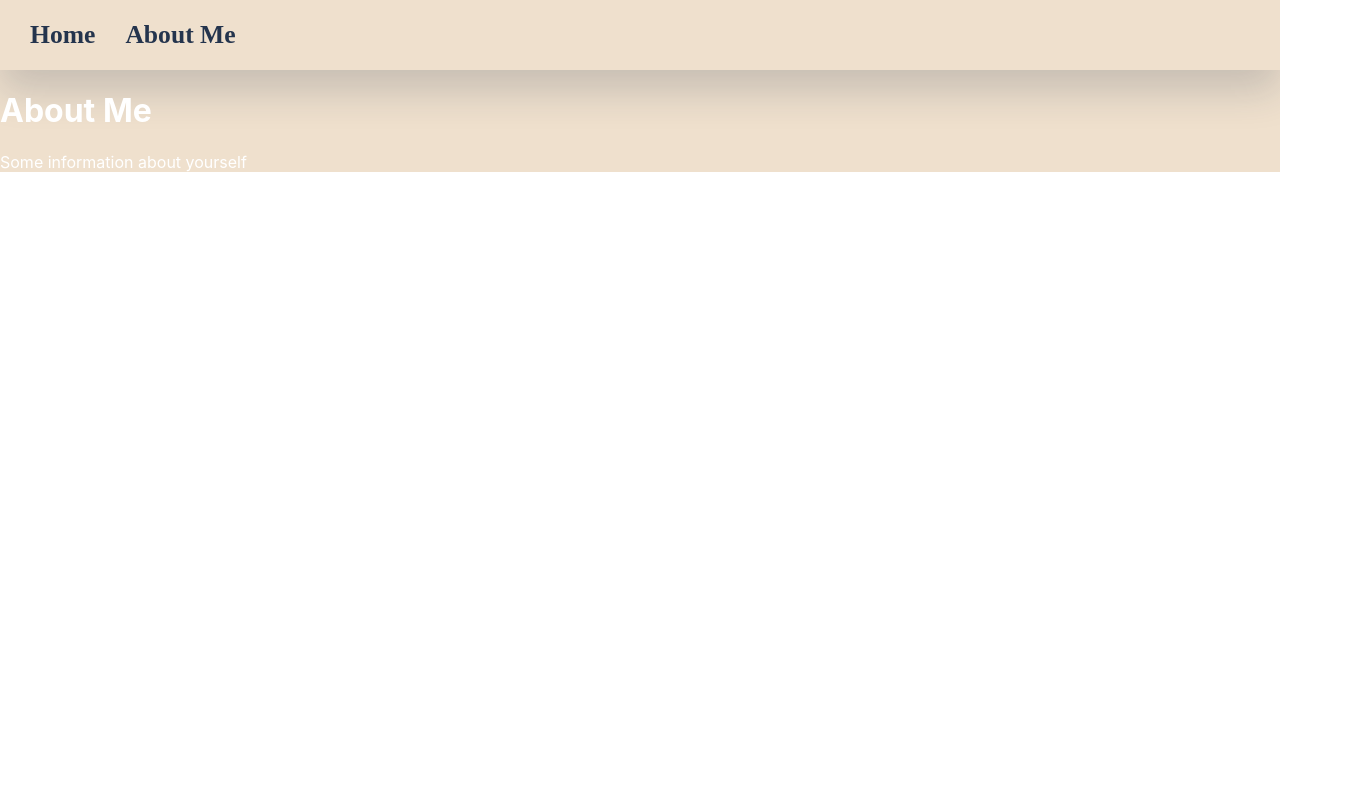
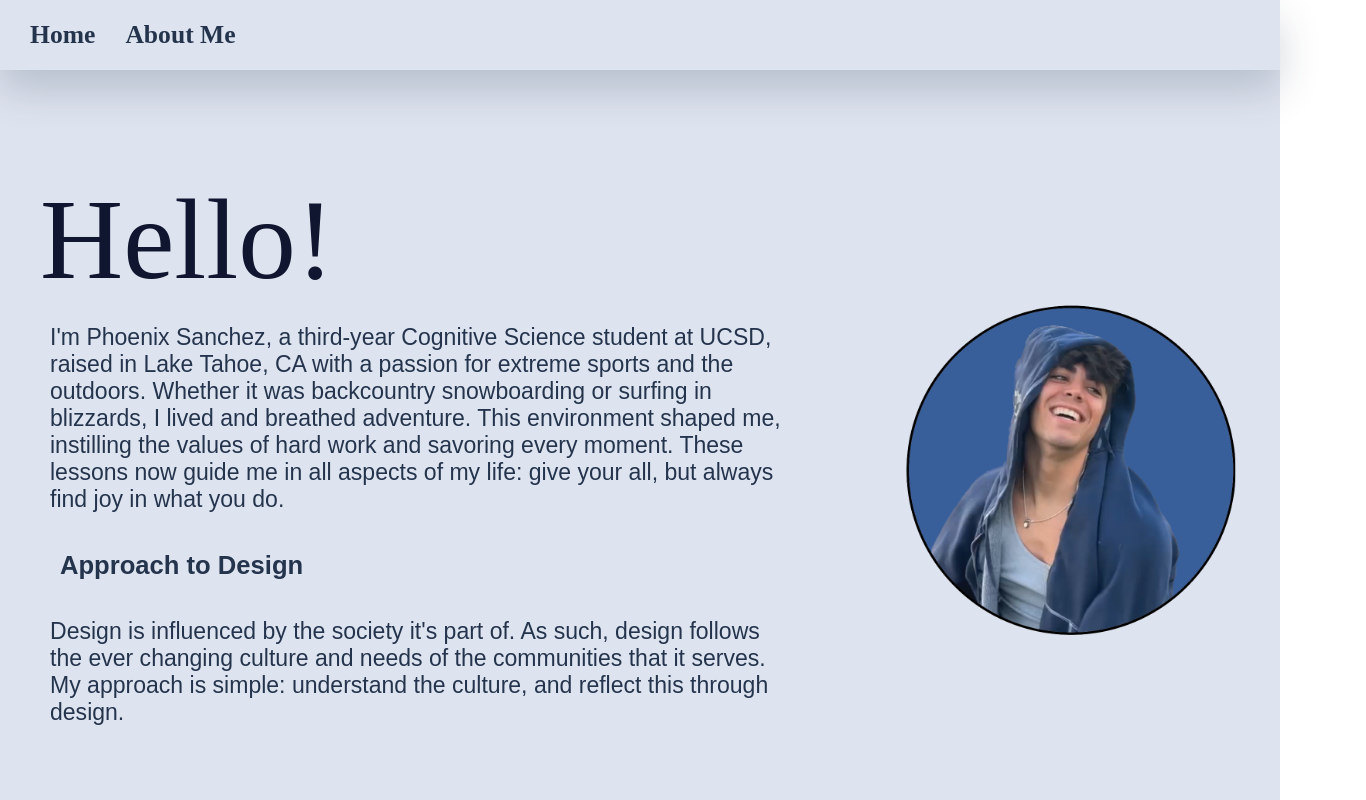
Before and after one commit to pssanchez/personalwebsite2, a React (Create React App) app: page /about in a window 1280 px wide. Shown: the top 800 px of the page, 1366 px wide, since content can reach past the window. Built offline with nearby package versions, Linux system fonts and the light colour scheme; a web font is replaced by a local one.

Commit message:
finished about me

```diff
--- /dev/null
+++ b/src/Aboutme.css
@@ -0,0 +1,46 @@
+
+.about-body{
+    display: flex;
+}
+.bio  {
+    margin-top: 2vw;
+    margin-left:40px;
+    width: 60vw;
+    position:relative;
+    width: 66vw;
+    text-align: left;
+    flex:1;
+}
+.bio p{
+    width:58vw;
+    color:#24344D;
+    font-family: sans-serif;
+    font-size: 1.8vw;
+    padding-right: 10vw;
+    padding: 10px;
+}
+.about-head img{
+    height:35vw;
+    padding-top: 15vw;
+    flex:1;
+}
+.bio h2{
+    color:#24344D;
+    font-family: sans-serif;
+    font-size: 2vw;
+    padding:5px;
+    padding-left:20px;
+}
+.bio h1{
+    font-size: 9vw;
+    color: rgb(16, 22, 47);
+    height:5vw;
+    position:relative;
+    z-index:2;
+    font-family: "germania-one", serif;
+    font-weight: 400;
+    font-style: normal;
+}
+footer img{
+    width:100vw;
+}
--- a/src/Aboutme.js
+++ b/src/Aboutme.js
@@ -1,6 +1,9 @@
 import React from 'react';
 import { useNavigate } from 'react-router-dom';
 import { Link } from 'react-router-dom';
+import './Aboutme.css';
+import headphoto from  './images/about-headsh.png'
+import footphoto from "./images/about-foot.png"
 
 function AboutMe() {
   const navigate = useNavigate();
@@ -10,9 +13,27 @@ function AboutMe() {
         <Link to="/">Home</Link>
         <Link to="/about">About Me</Link>
       </nav>
-      <h1>About Me</h1>
-      <p>Some information about yourself</p>
+        <div className = 'about-body'>
+          <div className = "bio">
+            <h1>Hello!</h1>
+            <p>
+              I'm Phoenix Sanchez, a third-year Cognitive Science student at UCSD, raised in Lake Tahoe, CA with a passion for extreme sports and the outdoors. Whether it was backcountry snowboarding or surfing in blizzards, I lived and breathed adventure. This environment shaped me, instilling the values of hard work and savoring every moment. These lessons now guide me in all aspects of my life: give your all, but always find joy in what you do.
+            </p>
+            <h2>Approach to Design</h2>
+            <p>
+              Design is influenced by the society it's part of. As such, design follows the ever changing culture and needs of the communities that it serves. My approach is simple: understand the culture, and reflect this through design.
+            </p>
+
+          </div>
+          <div className= 'about-head'>
+            <img src = {headphoto} />
+          </div>
+        </div>
+      <footer>
+        <img src = {footphoto}/>
+      </footer>
     </div>
+
   );
 }
 
--- a/src/App.css
+++ b/src/App.css
@@ -1,12 +1,11 @@
 /* App.css */
 .App {
-    background-color: #EFE0CD;
+    background-color: #dee4ef;
     color: white;
 
   }
-
-  nav {
-    background-color:#EFE0CD;
+  nav{
+    background-color:#dee4ef;
     padding: 10px;
     padding-top: 20px;
     padding-bottom:20px;
@@ -14,7 +13,8 @@
     font-weight: 400;
     font-style: normal;
     box-shadow: 0px 20px 40px rgba(36,52,77, 0.2);
-  }
+    z-index: 15;
+}
 
   nav a {
     color:#24344D;
--- a/src/Home.css
+++ b/src/Home.css
@@ -67,7 +67,7 @@ html{
 
 .projects{
     padding-top:4vw;
-    background-image:linear-gradient(#EFE0CD, #3E567C);
+    background-image:linear-gradient(#dee4ef, #3E567C);
 }
 .project-head{
     text-align:center;
@@ -79,11 +79,11 @@ html{
 }
 .project-list {
     display: grid;
-    grid-template-columns: repeat(2, 1fr);
+    grid-template-columns: repeat(3, 1fr);
     grid-column-gap: 20px;
     grid-row-gap: 20px;
     margin: 0 auto;
-    max-width:800px;
+    max-width:1000px;
     z-index:1;
     padding-bottom:200px;
 
--- a/src/projects/p4-gallery/FinalProductGallery.css
+++ b/src/projects/p4-gallery/FinalProductGallery.css
@@ -1,16 +1,18 @@
 .final-product-gallery {
     display: grid;
     grid-template-columns: repeat(2, 1fr);
-    gap: 20px;
-    margin:35px;
-
+    justify-content: center;
+    align-items: center;
+    padding-left: 15vw;
+    margin: 0 auto;
   }
 
+
   .gallery-item img {
-    max-width: 100%;
-    border: 5px solid black
+    max-width: 65%;
+    border: 5px solid black;
   }
   .gallery-item video {
-    max-width: 100%;
-    border: 5px solid black
+    max-width:65%;
+    border: 5px solid black;
   }
--- a/src/projects/project2/Project2.js
+++ b/src/projects/project2/Project2.js
@@ -71,7 +71,7 @@ function Project2() {
           <img src = {cb22}/>
         </div>
       </div>
-      <footer className="P1-footer">
+      <footer className="P2-footer">
       </footer>
     </div>
   );
--- a/src/projects/project4/Project4.css
+++ b/src/projects/project4/Project4.css
@@ -65,3 +65,7 @@
   width:100%;
   height:22vw;
 }
+.galleryv{
+  justify-content: center;
+  align-items: center;
+}
--- a/src/projects/project4/Project4.js
+++ b/src/projects/project4/Project4.js
@@ -38,7 +38,9 @@ function Project4() {
         <p>
           The Gallery Below Displays My Process Through Shaping
         </p>
-        <FinalProductGallery />
+      </div>
+      <div className="gallery">
+          <FinalProductGallery />
       </div>
       <div className = 'P4-footer'></div>
     </div>
```
Also changed, not shown: src/images/about-foot.png (added), src/images/about-headsh.png (added), src/projects/project1/Project1.js (line endings or trailing spaces).
